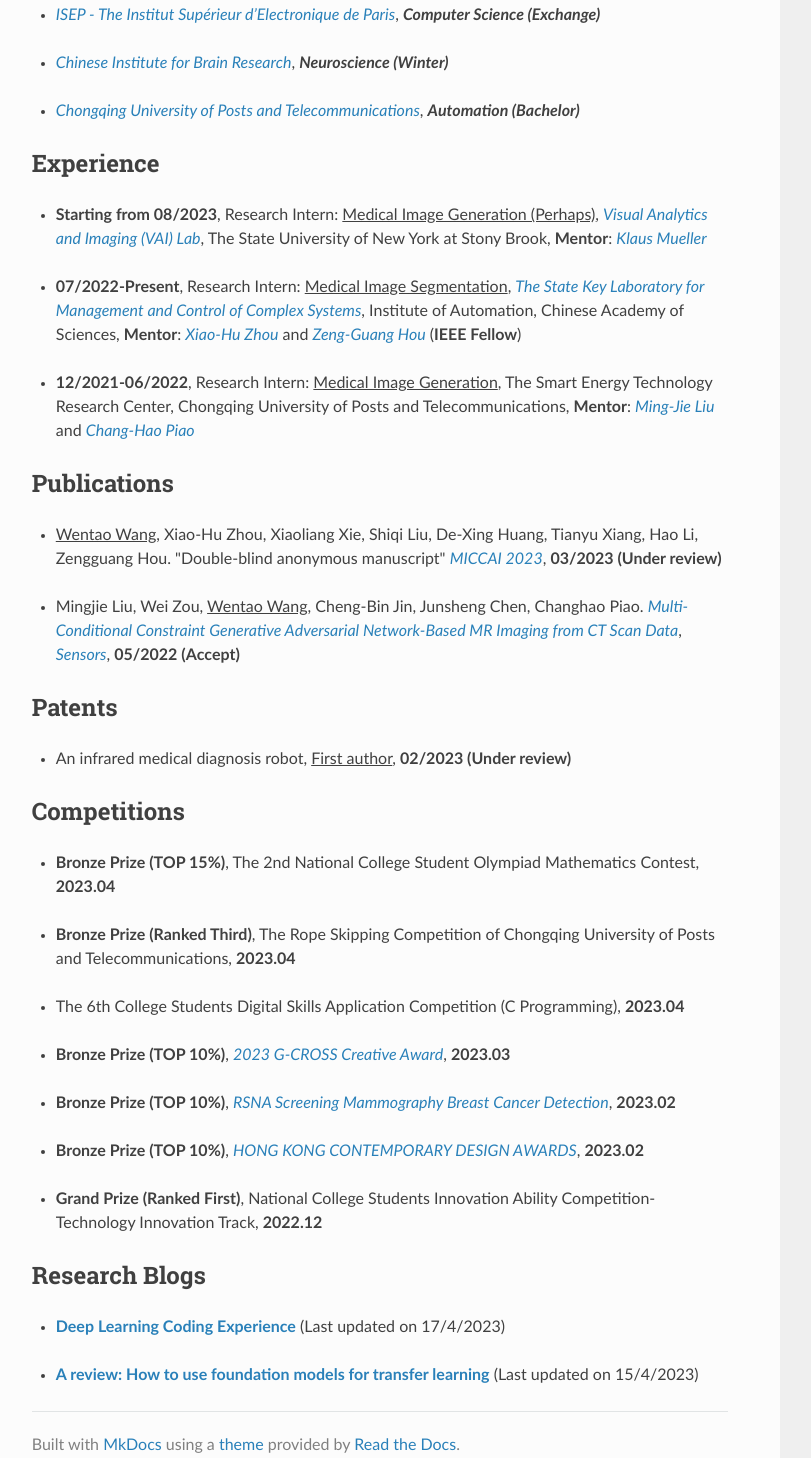
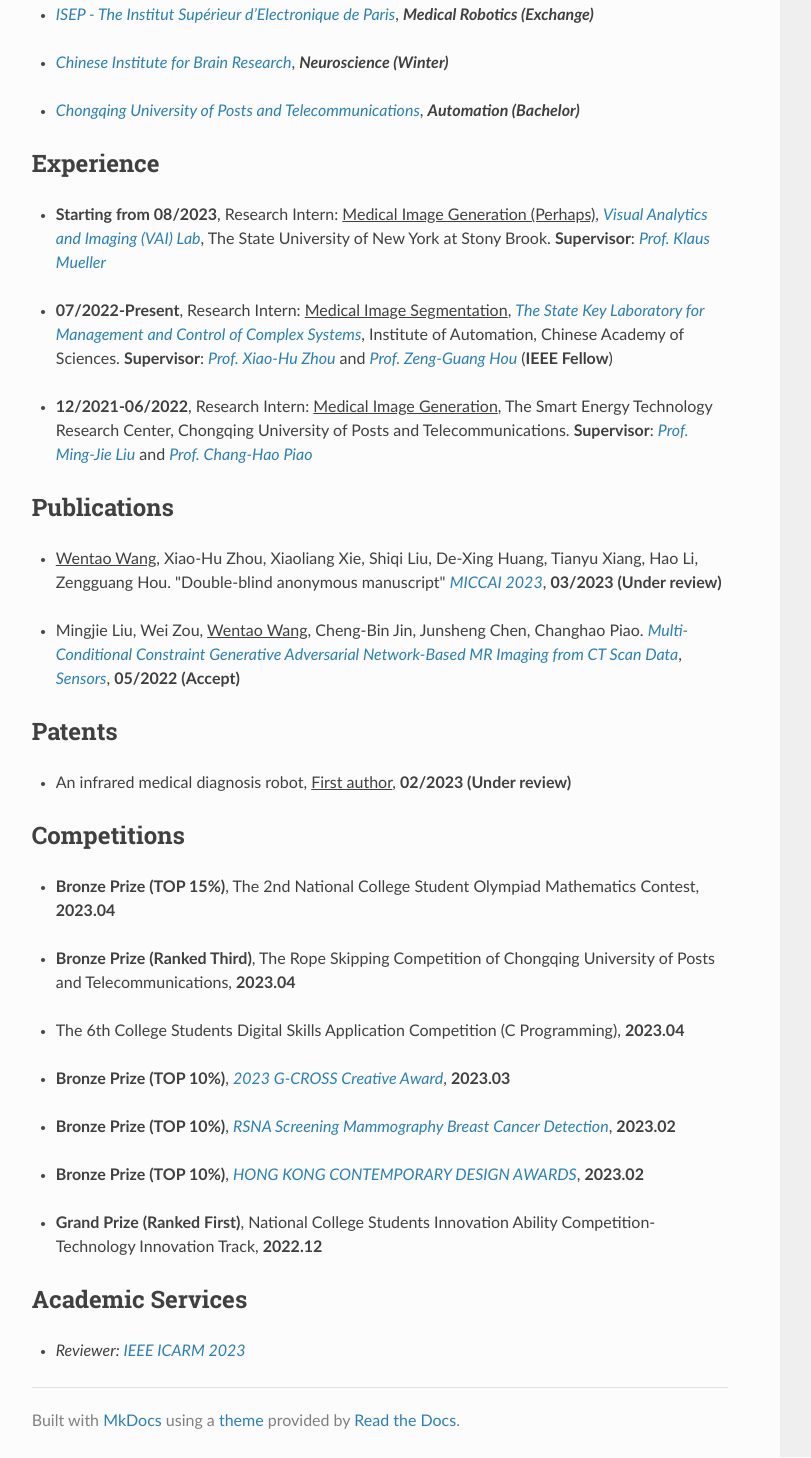
Before and after one commit to rickwang28574/rickwang28574.github.io, a plain HTML site: page index.html in a window 1280 px wide. Shown: the part 914-2372 px from the top of the page, without its empty margins (320-1131 px from the left). Drawn offline with nearby package versions, Linux system fonts and the light colour scheme.

Commit message:
Add files via upload

```diff
--- a/index.html
+++ b/index.html
@@ -57,7 +57,7 @@
     </li>
     <li class="toctree-l2"><a class="reference internal" href="#competitions">Competitions</a>
     </li>
-    <li class="toctree-l2"><a class="reference internal" href="#research-blogs">Research Blogs</a>
+    <li class="toctree-l2"><a class="reference internal" href="#academic-services">Academic Services</a>
     </li>
     </ul>
                 </li>
@@ -125,7 +125,7 @@
 <h2 id="education">Education</h2>
 <ul>
 <li>
-<p><em><a href="https://en.isep.fr/">ISEP - The Institut Supérieur d’Electronique de Paris</a></em>, <em><strong>Computer Science (Exchange) </em></strong> </li></p>
+<p><em><a href="https://en.isep.fr/">ISEP - The Institut Supérieur d’Electronique de Paris</a></em>, <em><strong>Medical Robotics (Exchange) </em></strong> </li></p>
 </li>
 <li>
 <p><em><a href="https://en.cibr.ac.cn/?language=en">Chinese Institute for Brain Research</a></em>, <em><strong>Neuroscience (Winter) </em></strong> </li></p>
@@ -137,13 +137,13 @@
 <h2 id="experience">Experience</h2>
 <ul>
 <li>
-<p><strong>Starting from 08/2023</strong>, Research Intern: <u>Medical Image Generation (Perhaps)</u>, <em><a href="https://www3.cs.stonybrook.edu/~mueller/">Visual Analytics and Imaging (VAI) Lab</a></em>, The State University of New York at Stony Brook, <strong>Mentor</strong>: <em><a href="https://scholar.google.com/citations?hl=zh-CN&amp;user=uya_Zb4AAAAJ">Klaus Mueller</a></em> </li></p>
+<p><strong>Starting from 08/2023</strong>, Research Intern: <u>Medical Image Generation (Perhaps)</u>, <em><a href="https://www3.cs.stonybrook.edu/~mueller/">Visual Analytics and Imaging (VAI) Lab</a></em>, The State University of New York at Stony Brook. <strong>Supervisor</strong>: <em><a href="https://scholar.google.com/citations?hl=zh-CN&amp;user=uya_Zb4AAAAJ">Prof. Klaus Mueller</a></em> </li></p>
 </li>
 <li>
-<p><strong>07/2022-Present</strong>, Research Intern: <u>Medical Image Segmentation</u>, <em><a href="http://www.compsys.ia.ac.cn/">The State Key Laboratory for Management and Control of Complex Systems</a></em>, Institute of Automation, Chinese Academy of Sciences, <strong>Mentor</strong>: <em><a href="https://scholar.google.com/citations?hl=zh-CN&amp;user=e9_7q0gAAAAJ">Xiao-Hu Zhou</a></em> and <em><a href="https://scholar.google.com/citations?hl=zh-CN&amp;user=tU0CwGwAAAAJ">Zeng-Guang Hou</a></em> (<strong>IEEE Fellow</strong>) </li></p>
+<p><strong>07/2022-Present</strong>, Research Intern: <u>Medical Image Segmentation</u>, <em><a href="http://www.compsys.ia.ac.cn/">The State Key Laboratory for Management and Control of Complex Systems</a></em>, Institute of Automation, Chinese Academy of Sciences. <strong>Supervisor</strong>: <em><a href="https://scholar.google.com/citations?hl=zh-CN&amp;user=e9_7q0gAAAAJ">Prof. Xiao-Hu Zhou</a></em> and <em><a href="https://scholar.google.com/citations?hl=zh-CN&amp;user=tU0CwGwAAAAJ">Prof. Zeng-Guang Hou</a></em> (<strong>IEEE Fellow</strong>) </li></p>
 </li>
 <li>
-<p><strong>12/2021-06/2022</strong>, Research Intern: <u>Medical Image Generation</u>, The Smart Energy Technology Research Center, Chongqing University of Posts and Telecommunications, <strong>Mentor</strong>: <em><a href="https://scholar.google.com/citations?hl=zh-CN&amp;user=iANl75IAAAAJ">Ming-Jie Liu</a></em> and <em><a href="https://faculty.cqupt.edu.cn/piaoch/zh_CN/index.htm">Chang-Hao Piao</a></em> </li></p>
+<p><strong>12/2021-06/2022</strong>, Research Intern: <u>Medical Image Generation</u>, The Smart Energy Technology Research Center, Chongqing University of Posts and Telecommunications. <strong>Supervisor</strong>: <em><a href="https://scholar.google.com/citations?hl=zh-CN&amp;user=iANl75IAAAAJ">Prof. Ming-Jie Liu</a></em> and <em><a href="https://faculty.cqupt.edu.cn/piaoch/zh_CN/index.htm">Prof. Chang-Hao Piao</a></em> </li></p>
 </li>
 </ul>
 <h2 id="publications">Publications</h2>
@@ -183,14 +183,9 @@
 <p><strong>Grand Prize (Ranked First)</strong>, National College Students Innovation Ability Competition-Technology Innovation Track, <strong>2022.12</strong> </li></p>
 </li>
 </ul>
-<h2 id="research-blogs">Research Blogs</h2>
+<h2 id="academic-services">Academic Services</h2>
 <ul>
-<li>
-<p><a href="Deep Learning Coding Experience.pdf"><b>Deep Learning Coding Experience</b></a> (Last updated on 17/4/2023) </li></p>
-</li>
-<li>
-<p><a href="abajcsy_cv.pdf"><b>A review: How to use foundation models for transfer learning</b></a> (Last updated on 15/4/2023) </li></p>
-</li>
+<li><p><i>Reviewer: <em><a href="http://www.ieee-arm.org/">IEEE ICARM 2023</a></em></i></p></li>
 </ul>
 
             </div>
@@ -234,5 +229,5 @@
 
 <!--
 MkDocs version : 1.3.1
-Build Date UTC : 2023-05-05 14:55:09.886557+00:00
+Build Date UTC : 2023-05-12 03:24:46.764710+00:00
 -->
--- a/sitemap.xml
+++ b/sitemap.xml
@@ -2,7 +2,7 @@
 <urlset xmlns="http://www.sitemaps.org/schemas/sitemap/0.9">
     <url>
          <loc>https://anywherehope.com/</loc>
-         <lastmod>2023-05-05</lastmod>
+         <lastmod>2023-05-12</lastmod>
          <changefreq>daily</changefreq>
     </url>
 </urlset>
```
Also changed, not shown: 1 other file.
